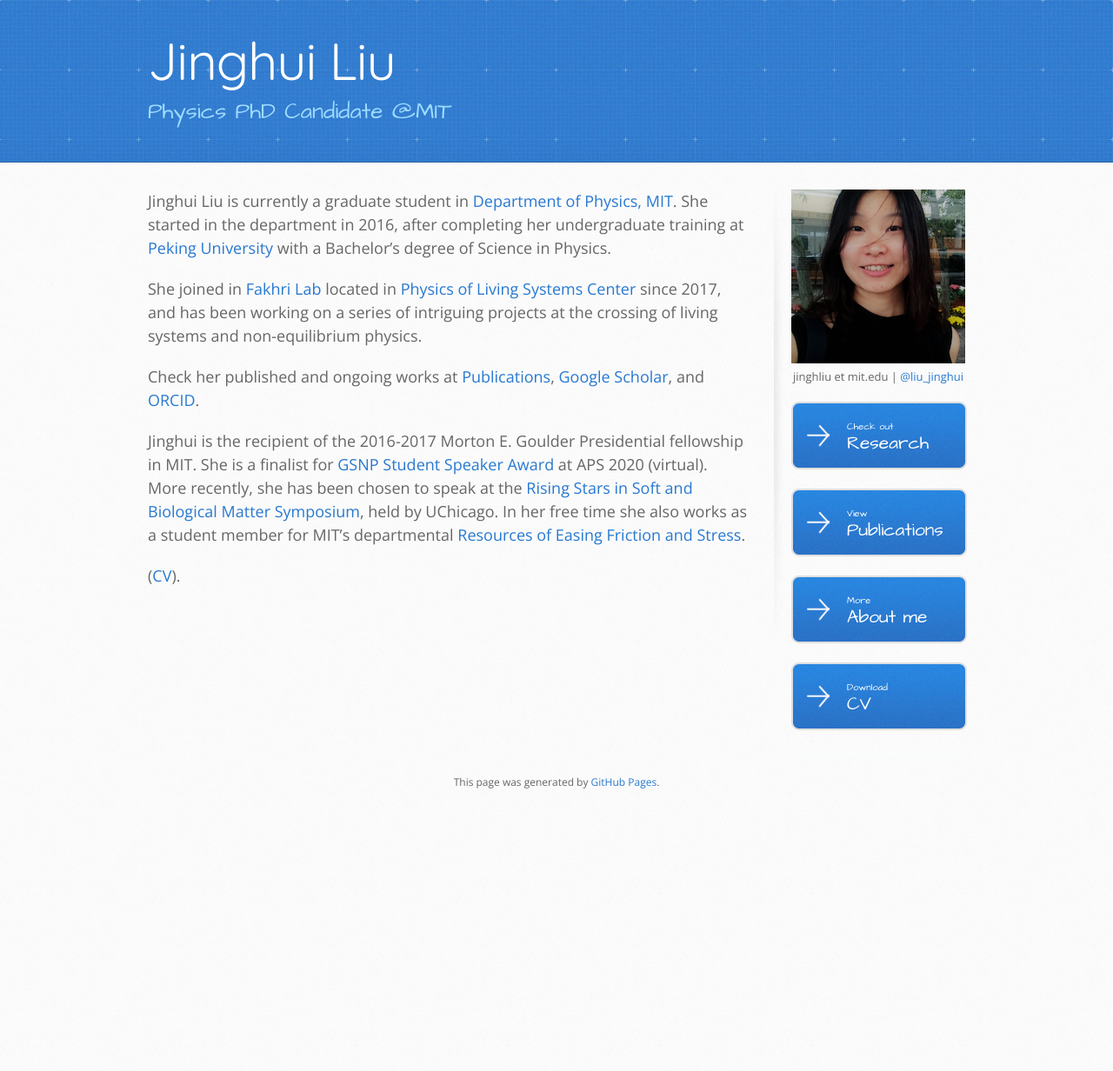
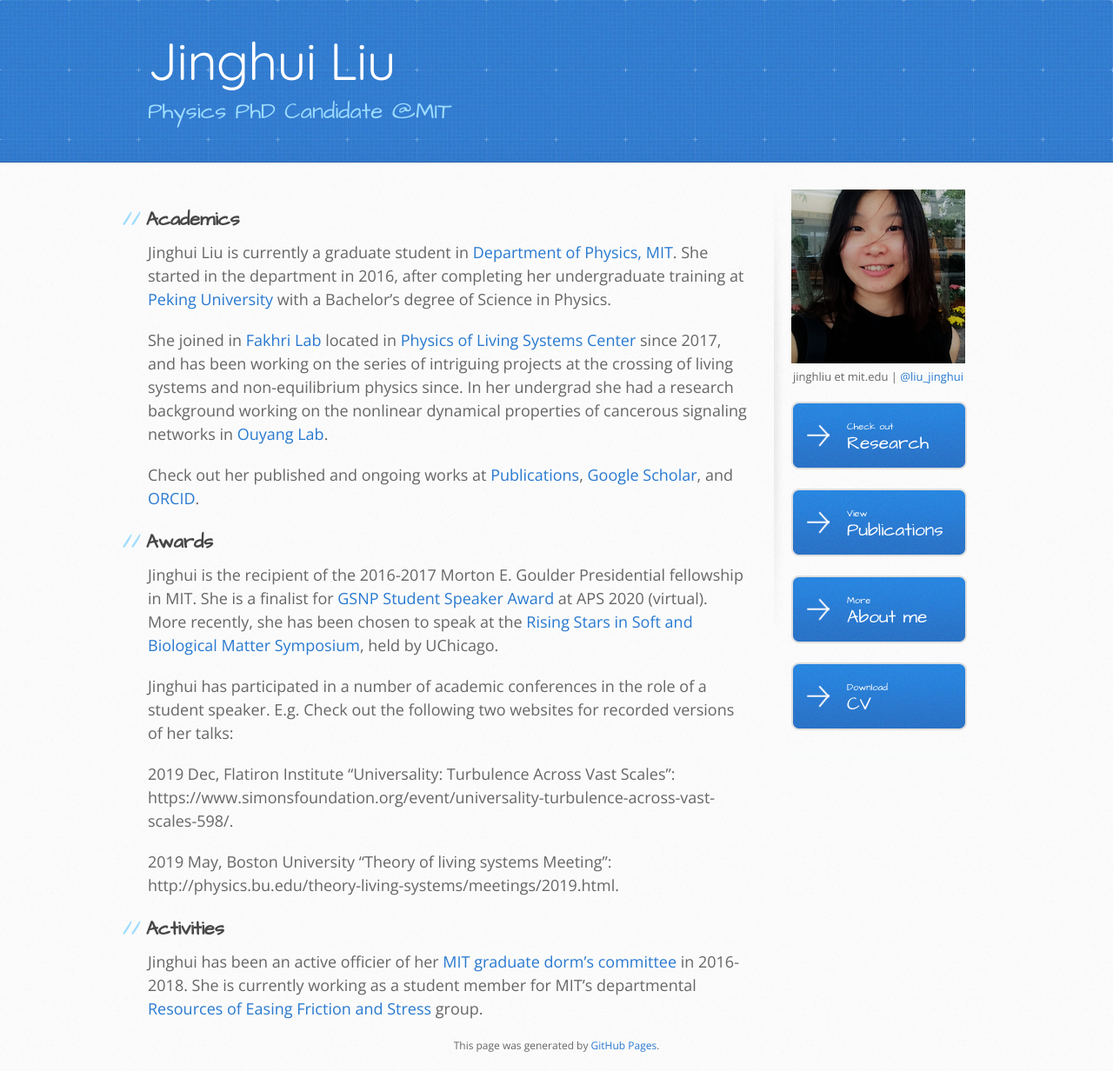
Before and after one commit to jinghui-liu/jinghui-liu.github.io, a Jekyll site: the page built from aboutme.md, in a window 1280 px wide. Shown: the whole page at 87% size. Built offline with Jekyll 4.4.1, drawn with Linux system fonts in a browser that asks for light colours; before the commit the page ends 929 px from its top, so only the background shows below that.

Commit message:
pagechange

```diff
--- a/4bde28c14f8ae37923d08be77447927d186a33f4/private.html
+++ b/4bde28c14f8ae37923d08be77447927d186a33f4/private.html
@@ -48,4 +48,6 @@ layout: context
 
 <small>Made a heart-breaking move in the evening, then worked on website straight for hours to feel minimally better. Would it be better if we had not fallen, sad chuckles.</small>
 
+<br><br>
+
 </html>
--- a/aboutme.md
+++ b/aboutme.md
@@ -1,13 +1,21 @@
 ---
 layout: default
 ---
-
+## Academics
 Jinghui Liu is currently a graduate student in <a href="https://web.mit.edu/physics/">Department of Physics, MIT</a>. She started in the department in 2016, after completing her undergraduate training at <a href="http://english.pku.edu.cn">Peking University</a> with a Bachelor's degree of Science in Physics.
 
-She joined in <a href="https://www.fakhrilab.com">Fakhri Lab</a> located in <a hef="https://cpls.scripts.mit.edu/wordpress/">Physics of Living Systems Center</a> since 2017, and has been working on a series of intriguing projects at the crossing of living systems and non-equilibrium physics.
+She joined in <a href="https://www.fakhrilab.com">Fakhri Lab</a> located in <a href="https://cpls.scripts.mit.edu/wordpress/">Physics of Living Systems Center</a> since 2017, and has been working on the series of intriguing projects at the crossing of living systems and non-equilibrium physics since. In her undergrad she had a research background working on the nonlinear dynamical properties of cancerous signaling networks in <a href="http://www.aais.pku.edu.cn/en/cqb/showproduct.php?id=230">Ouyang Lab</a>.
 
-Check her published and ongoing works at [Publications](./pub-page.html), <a href="https://scholar.google.com/citations?user=UaZr6oIAAAAJ&hl=en">Google Scholar</a>, and <a href="https://orcid.org/0000-0003-2770-8415">ORCID</a>.
+Check out her published and ongoing works at [Publications](./pub-page.html), <a href="https://scholar.google.com/citations?user=UaZr6oIAAAAJ&hl=en">Google Scholar</a>, and <a href="https://orcid.org/0000-0003-2770-8415">ORCID</a>.
 
-Jinghui is the recipient of the 2016-2017 Morton E. Goulder Presidential fellowship in MIT. She is a finalist for <a href="https://www.aps.org/units/gsnp/awards/student-speaker.cfm"> GSNP Student Speaker Award </a> at APS 2020 (virtual). More recently, she has been chosen to speak at the <a href="https://mrsec.uchicago.edu/education/for-our-research-community/rising-stars-in-soft-and-biological-matter/">Rising Stars in Soft and Biological Matter Symposium</a>, held by UChicago. In her free time she also works as a student member for MIT's departmental <a href="https://physrefs.mit.edu/about-us">Resources of Easing Friction and Stress</a>.
+## Awards
+Jinghui is the recipient of the 2016-2017 Morton E. Goulder Presidential fellowship in MIT. She is a finalist for <a href="https://www.aps.org/units/gsnp/awards/student-speaker.cfm"> GSNP Student Speaker Award </a> at APS 2020 (virtual). More recently, she has been chosen to speak at the <a href="https://mrsec.uchicago.edu/education/for-our-research-community/rising-stars-in-soft-and-biological-matter/">Rising Stars in Soft and Biological Matter Symposium</a>, held by UChicago.
 
-(<a href="{{ site.baseurl }}/pdfs/CV-Jinghui Liu-May 1 2020.pdf">CV</a>).
+Jinghui has participated in a number of academic conferences in the role of a student speaker. E.g. Check out the following two websites for recorded versions of her talks:
+
+2019 Dec, Flatiron Institute "Universality: Turbulence Across Vast Scales": https://www.simonsfoundation.org/event/universality-turbulence-across-vast-scales-598/.
+
+2019 May, Boston University "Theory of living systems Meeting": http://physics.bu.edu/theory-living-systems/meetings/2019.html.
+
+## Activities
+Jinghui has been an active officier of her <a href="http://eh.mit.edu/index.php/officers/">MIT graduate dorm's committee</a> in 2016-2018. She is currently working as a student member for MIT's departmental <a href="https://physrefs.mit.edu/about-us">Resources of Easing Friction and Stress</a> group.
```
Also changed, not shown: index.md (+3 -3 lines).
